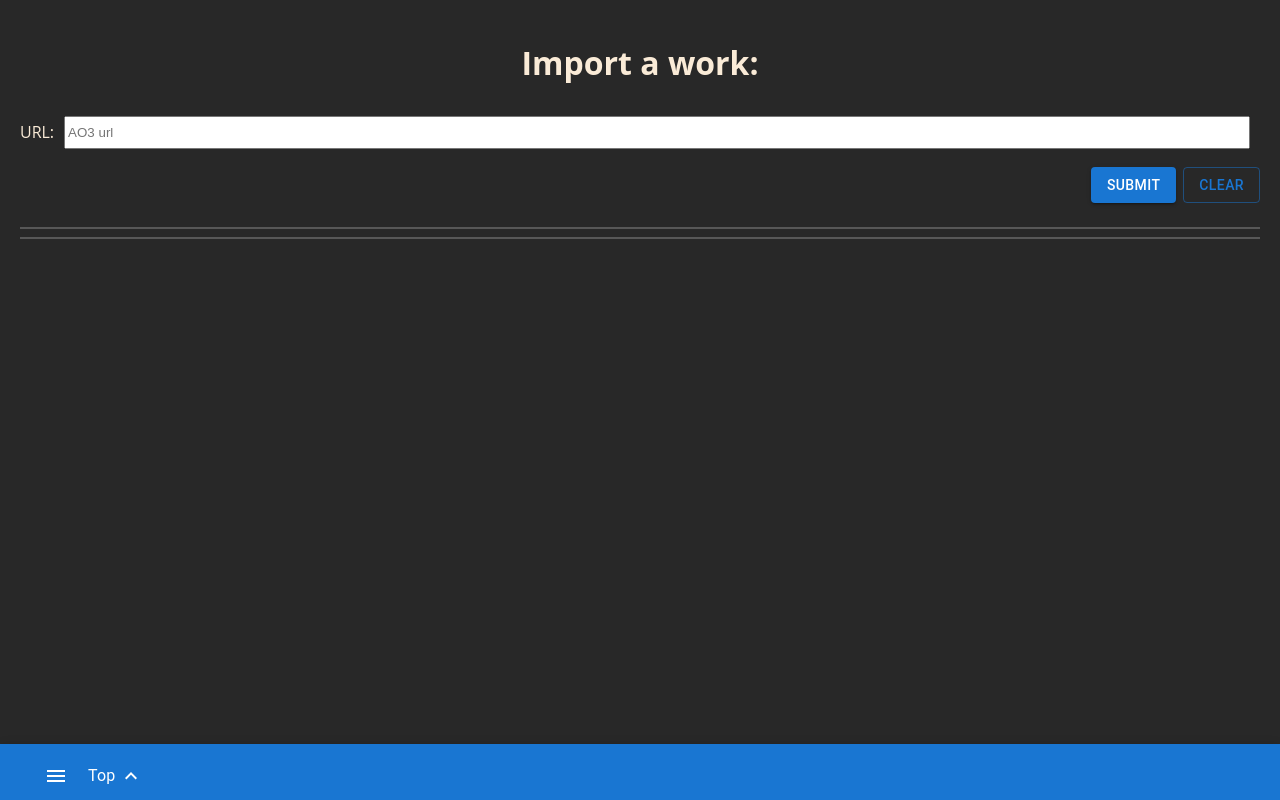
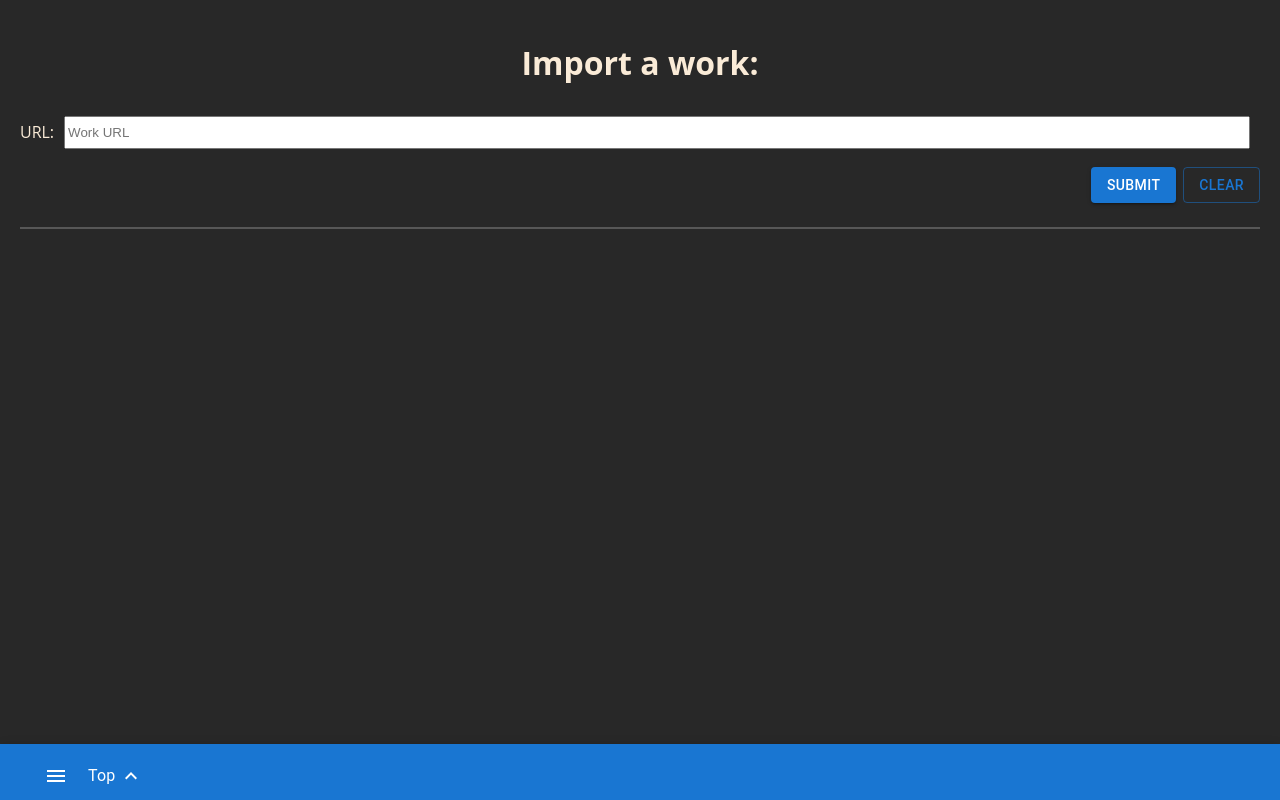
Before and after one commit to hannahbjorklund/cheerio-exploration, a React (Vite) app: page / in a window 1280 px wide. Built offline with nearby package versions, Linux system fonts and the light colour scheme; a web font is replaced by a local one.

Commit message:
more layout changes

```diff
--- a/index.html
+++ b/index.html
@@ -6,7 +6,7 @@
     <meta name="theme-color" content="#000000">
     <link rel="preconnect" href="https://fonts.googleapis.com">
     <link rel="preconnect" href="https://fonts.gstatic.com" crossorigin>
-    <title>AO3 Unofficial API</title>
+    <title>Fanfic Unofficial API</title>
   </head>
   <body>
     <noscript>
--- a/src/components/App/App.jsx
+++ b/src/components/App/App.jsx
@@ -1,9 +1,11 @@
 import React, { useState, useRef } from "react";
 import { Button } from "@mui/material";
 import axios from "axios";
+
 import AppBar from "../AppBar/AppBar";
 import WorkStats from "../WorkStats/WorkStats";
 import WorkBody from "../WorkBody/WorkBody";
+
 import "./App.css";
 
 function App() {
@@ -60,7 +62,7 @@ function App() {
             <label>URL: </label>
             <input
               required
-              placeholder="AO3 url"
+              placeholder="Work URL"
               value={inputURL}
               onChange={(e) => setInputURL(e.target.value)}
             />
@@ -79,10 +81,11 @@ function App() {
           </div>
         </form>
       </div>
-      <hr/>
+      <hr />
 
       {/* Pre text body information */}
-      {ficData &&
+      {ficData && (
+        <>
           <div className="pre-text">
             <div className="title-group">
               <h1 className="title">{ficData.title}</h1>
@@ -92,10 +95,12 @@ function App() {
             <WorkStats ficData={ficData} />
             <br />
           </div>
-      }
+          <hr />
+        </>
+      )}
 
       {/* Text body */}
-      <WorkBody ficData={ficData}/>
+      <WorkBody ficData={ficData} />
       {/* App bar */}
       <AppBar chapters={ficData.chapters} headerRef={headerRef} />
     </div>
--- a/src/components/WorkBody/WorkBody.jsx
+++ b/src/components/WorkBody/WorkBody.jsx
@@ -1,7 +1,5 @@
 export default function WorkBody({ ficData }) {
   return (
-    <>
-        <hr/>
     <div className="text-body">
       {ficData &&
         ficData.chapters.map((x, i) => {
@@ -21,6 +19,5 @@ export default function WorkBody({ ficData }) {
           );
         })}
     </div>
-    </>
   );
 }
```
Lines whose indentation alone changed are shown as unchanged.
